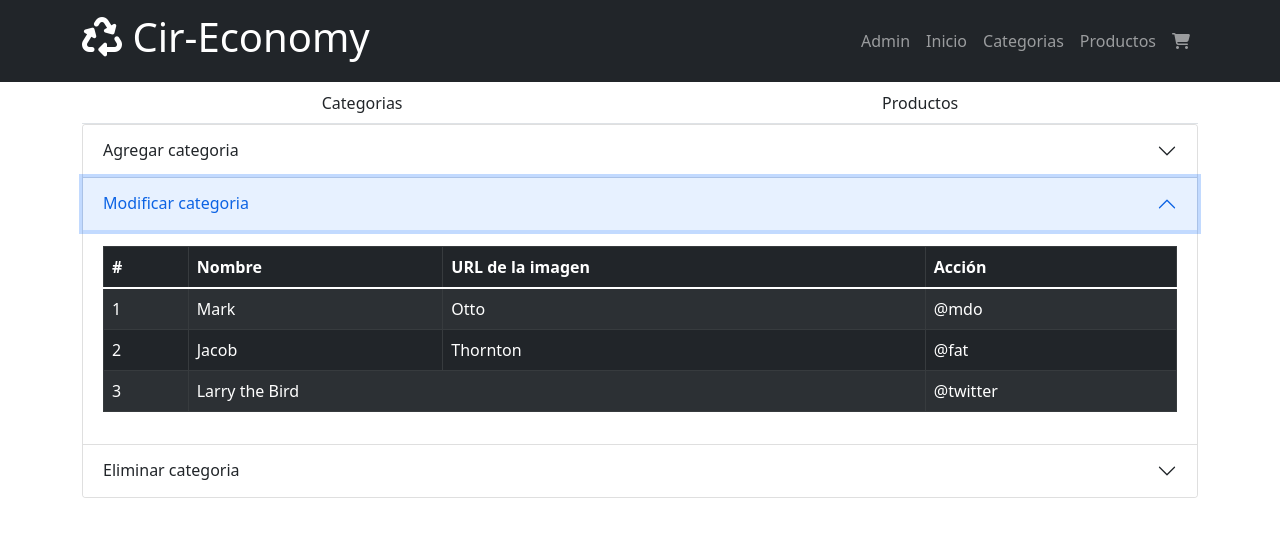
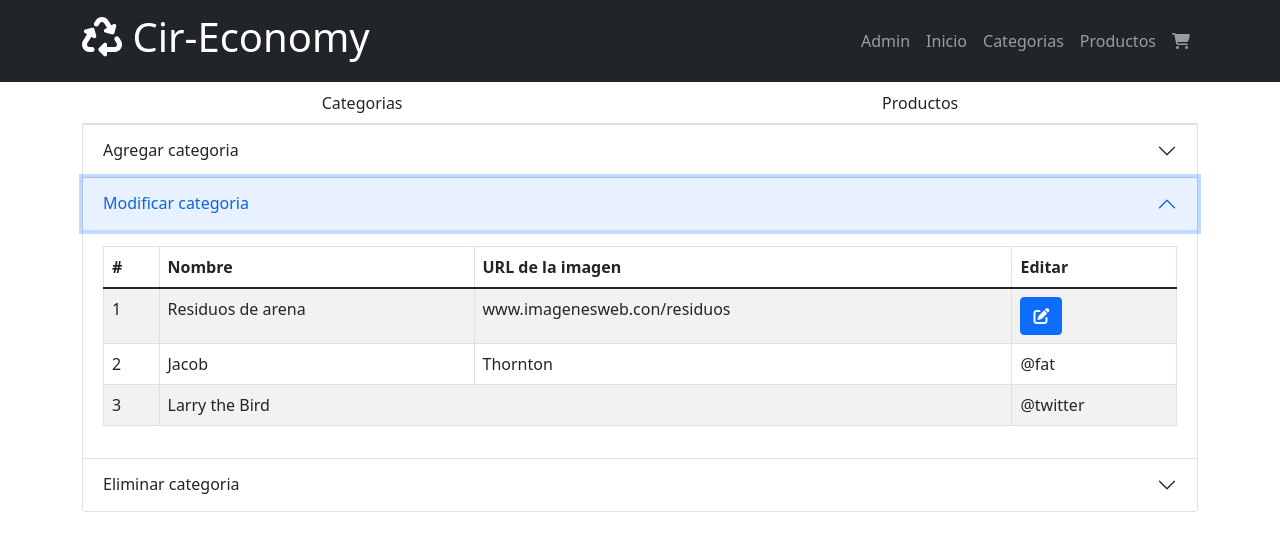
Before and after one commit to SantiMonto/CirEconomy, a React (Create React App) app in the folder frontend/: page /adminLayout/adminCategories in a window 1280 px wide. Both pictures are taken after a click on the button "Modificar categoria". Shown: the top 548 px of the page. Built offline with nearby package versions, Linux system fonts and the light colour scheme.

Commit message:
feat(frontend): added fontawesome and modifies the edit categories with the edit button

```diff
--- a/frontend/package.json
+++ b/frontend/package.json
@@ -3,6 +3,9 @@
   "version": "0.1.0",
   "private": true,
   "dependencies": {
+    "@fortawesome/fontawesome-svg-core": "^6.1.2",
+    "@fortawesome/free-regular-svg-icons": "^6.1.2",
+    "@fortawesome/free-solid-svg-icons": "^6.1.2",
     "@testing-library/jest-dom": "^5.16.4",
     "@testing-library/react": "^13.3.0",
     "@testing-library/user-event": "^13.5.0",
--- a/frontend/src/pages/AdminCategories.jsx
+++ b/frontend/src/pages/AdminCategories.jsx
@@ -1,12 +1,19 @@
 import React, { useState, useEffect } from 'react'
 import { Accordion, Container, Table, Form, Button } from 'react-bootstrap'
+import { ToastContainer, toast } from 'react-toastify';
+import 'react-toastify/dist/ReactToastify.css';
 
 const AdminCategories = () => {
     const [nameCategorie, setNameCategorie] = useState([]);
-    const [imgCategorie,setImgCategorie] = useState([]);
+    const [imgCategorie, setImgCategorie] = useState([]);
 
-    const createCategorie = async() => {
-        console.log("nombre",nameCategorie,"imagen",imgCategorie);
+    const createCategorie = async () => {
+        console.log("nombre", nameCategorie, "imagen", imgCategorie);
+        toast.success('Categoria creada con exito');
+    }
+
+    const editCategorie = async () => {
+        console.log('Edita la categoria seleccionada');
     }
 
     return (
@@ -22,8 +29,8 @@ const AdminCategories = () => {
                                     <Form.Control
                                         type="name"
                                         placeholder="Ingrese el nombre de la nueva categoria"
-                                    value = {nameCategorie}
-                                    onChange ={ (e) =>{
+                                        value={nameCategorie}
+                                        onChange={(e) => {
                                             setNameCategorie(e.target.value);
                                         }}
                                     />
@@ -34,8 +41,8 @@ const AdminCategories = () => {
                                     <Form.Control
                                         type="img"
                                         placeholder="Ingrese la URL de la imagen de la categoria"
-                                    value = {imgCategorie}
-                                    onChange ={(e)=>{
+                                        value={imgCategorie}
+                                        onChange={(e) => {
                                             setImgCategorie(e.target.value);
                                         }}
                                     />
@@ -49,27 +56,40 @@ const AdminCategories = () => {
                                 >
                                     Agregar
                                 </Button>
+                                <ToastContainer
+                                    position="top-center"
+                                    autoClose={5000}
+                                />
                             </Form>
                         </Accordion.Body>
                     </Accordion.Item>
                     <Accordion.Item eventKey="1">
                         <Accordion.Header>Modificar categoria</Accordion.Header>
                         <Accordion.Body>
-                            <Table striped bordered hover variant='dark'>
+                            <Table striped bordered hover>
                                 <thead>
                                     <tr>
                                         <th>#</th>
                                         <th>Nombre</th>
                                         <th>URL de la imagen</th>
-                                        <th>Acción</th>
+                                        <th>Editar</th>
                                     </tr>
                                 </thead>
                                 <tbody>
                                     <tr>
                                         <td>1</td>
-                                        <td>Mark</td>
-                                        <td>Otto</td>
-                                        <td>@mdo</td>
+                                        <td>Residuos de arena</td>
+                                        <td>www.imagenesweb.con/residuos</td>
+                                        <td>
+                                            <Button
+                                                type="button"
+                                                onClick={() => {
+                                                    editCategorie();
+                                                }}
+                                            >
+                                                <i className="fa-solid fa-pen-to-square"></i>
+                                            </Button>
+                                        </td>
                                     </tr>
                                     <tr>
                                         <td>2</td>
```
Also changed, not shown: 1 other file (tests, documents, lock files or other folders). Lines whose indentation alone changed are shown as unchanged.
